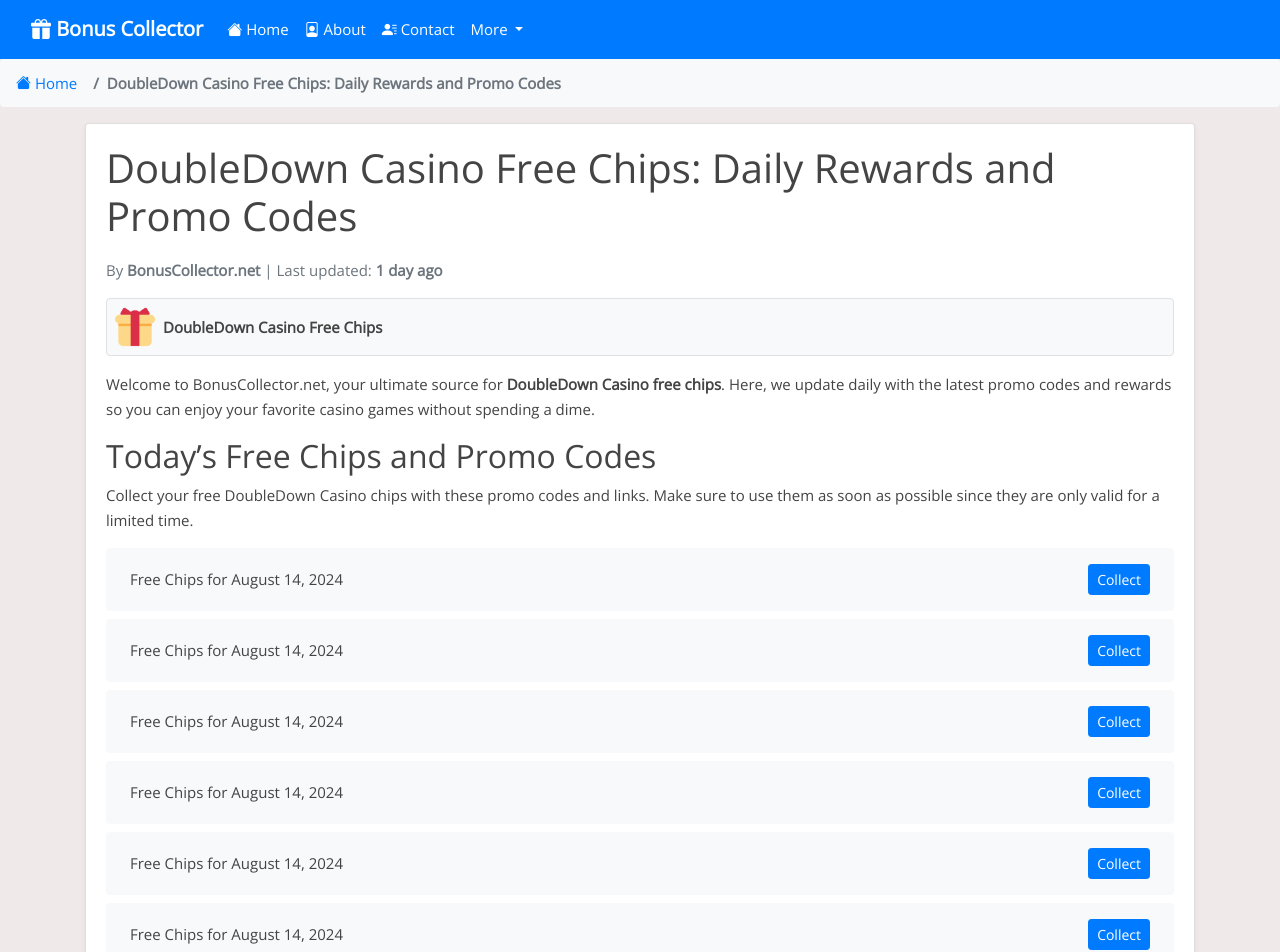
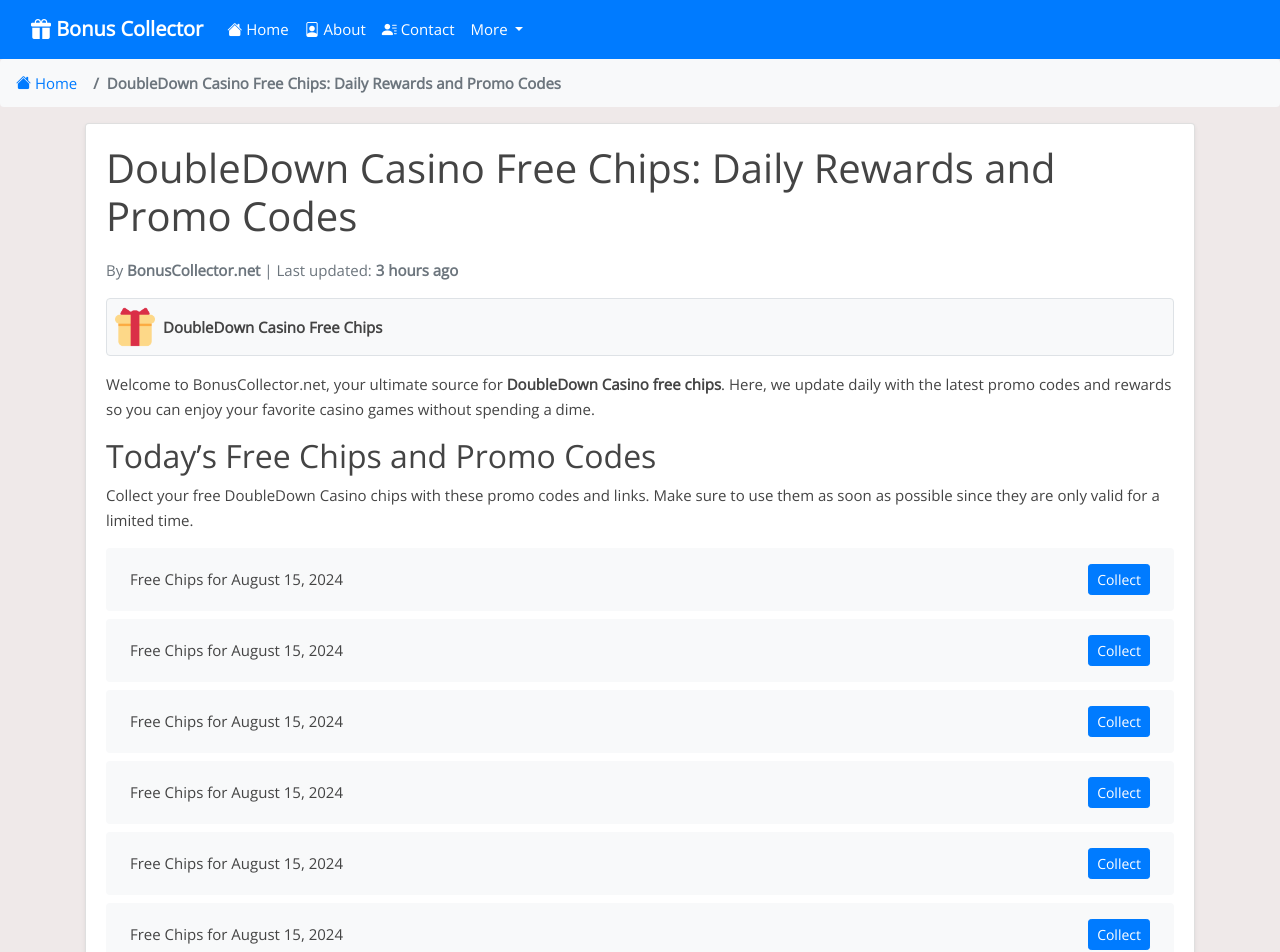
Before and after one commit to Prollad99/bs-net, a Jekyll site: the page built from _posts/2024-07-19-doubledown-casino.md, in a window 1280 px wide and 1400 px high. Shown: the top 952 px of the window. Built offline with Jekyll 4.4.1, drawn with Linux system fonts in a browser that asks for light colours; nearby versions of some CDN libraries; comment, search, counter and statistics services are not loaded; some of the changed text lies outside the part shown.

Commit message:
Update doubledown-casino reward links and last modified date

```diff
--- a/_data/include_files.yml
+++ b/_data/include_files.yml
@@ -35,7 +35,7 @@
   last_modified: 2024-08-14 13:33:21
 
 doubledown-casino.html:
-  last_modified: 2024-08-14 05:10:20
+  last_modified: 2024-08-15 11:08:02
 
 slotomania.html:
   last_modified: 2024-08-14 09:33:58
--- a/_includes/doubledown-casino.html
+++ b/_includes/doubledown-casino.html
@@ -1,4 +1,36 @@
 <ul class="list-group mt-3 mb-4">
+  <li class="list-group-item d-flex justify-content-between align-items-center">
+    <span>Free Chips for August 15, 2024</span>
+    <a href="https://www.doubledowncasino2.com/play?link=SLOTMACHINE.rgs.cleopatra.recommend.pid-QBJYNVN.cid-155938&game=rgs.slots&variant=rgs.cleopatra_recommend&lineCost=500&pid=QBJYNVN&cid=155938" class="btn btn-primary btn-sm">Collect</a>
+  </li>
+  <li class="list-group-item d-flex justify-content-between align-items-center">
+    <span>Free Chips for August 15, 2024</span>
+    <a href="https://www.doubledowncasino2.com/play?link=SLOTMACHINE.t8g.wildHoneyJackpot2101.300.recommend.pid-Y7MNZMU.cid-155936&game=rgs.slots&variant=t8g.wildHoneyJackpot2101.300_recommend&lineCost=1&pid=Y7MNZMU&cid=155936" class="btn btn-primary btn-sm">Collect</a>
+  </li>
+  <li class="list-group-item d-flex justify-content-between align-items-center">
+    <span>Free Chips for August 15, 2024</span>
+    <a href="https://www.doubledowncasino2.com/play?link=LOBBY.category-all.pid-OVXOISS.cid-155062&lobby=slotsAll&pid=OVXOISS&cid=155062" class="btn btn-primary btn-sm">Collect</a>
+  </li>
+  <li class="list-group-item d-flex justify-content-between align-items-center">
+    <span>Free Chips for August 15, 2024</span>
+    <a href="https://www.doubledowncasino2.com/play?link=SLOTMACHINE.t8g.rollingInMoreGold1910.249.recommend.pid-9ZKVYGM.cid-155934&game=rgs.slots&variant=t8g.rollingInMoreGold1910.249_recommend&lineCost=1&pid=9ZKVYGM&cid=155934" class="btn btn-primary btn-sm">Collect</a>
+  </li>
+  <li class="list-group-item d-flex justify-content-between align-items-center">
+    <span>Free Chips for August 15, 2024</span>
+    <a href="https://www.doubledowncasino.com/?game=rgs.slots&variant=t8g.7PigsCoinLink2308.419&lineCost=1&pid=8SGECZW&cid=155819&a_l_skey=sh-0-Nt-BQ6mSdj8KN" class="btn btn-primary btn-sm">Collect</a>
+  </li>
+  <li class="list-group-item d-flex justify-content-between align-items-center">
+    <span>Free Chips for August 15, 2024</span>
+    <a href="https://www.doubledowncasino.com/?lobby=megabucks&pid=HVMRJEI&cid=155818&a_l_skey=sh-0-Du-BQ6mSqyXOs" class="btn btn-primary btn-sm">Collect</a>
+  </li>
+  <li class="list-group-item d-flex justify-content-between align-items-center">
+    <span>Free Chips for August 15, 2024</span>
+    <a href="https://www.doubledowncasino.com/?game=rgs.slots&variant=t8g.rollingInMoreGold1910.249&lineCost=1&pid=EJVTDT5&cid=155817&a_l_skey=sh-0-Ha-BQ6mSx86dx" class="btn btn-primary btn-sm">Collect</a>
+  </li>
+  <li class="list-group-item d-flex justify-content-between align-items-center">
+    <span>Free Chips for August 15, 2024</span>
+    <a href="https://www.doubledowncasino.com/?game=rgs.slots&variant=duc.hallowinFiesta2405.445_recommend&lineCost=1&pid=D3YU7JM&cid=155816&a_l_skey=sh-0-MY-BQ6mS7EIgA" class="btn btn-primary btn-sm">Collect</a>
+  </li>
   <li class="list-group-item d-flex justify-content-between align-items-center">
     <span>Free Chips for August 14, 2024</span>
     <a href="https://www.doubledowncasino2.com/play?link=SLOTMACHINE.duc.cashNStack2406.448.recommend.pid-GPVKKVP.cid-155931&game=rgs.slots&variant=duc.cashNStack2406.448_recommend&lineCost=1&pid=GPVKKVP&cid=155931" class="btn btn-primary btn-sm">Collect</a>
@@ -367,36 +399,4 @@
     <span>Free Chips for Invalid Date</span>
     <a href="https://www.doubledowncasino2.com/play?link=SLOTMACHINE.duc.megaPiggySmash2404.444.recommend.pid-PI1WONT.cid-154891&game=rgs.slots&variant=duc.megaPiggySmash2404.444_recommend&lineCost=1&pid=PI1WONT&cid=154891&cid=154891&mkt_tok=NDI2LVpCRy0zOTQAAAGUr5v6bdNrxGbh-W9t1NIqjmVmUQuN5o_7MypMiTFDJV-0J1CpVEPM2Wx4uFm-vJuyogiTTmtoUOLhGxMRcyXu3pLedX1y99weFoYTRpklf8MJ_A" class="btn btn-primary btn-sm">Collect</a>
   </li>
-  <li class="list-group-item d-flex justify-content-between align-items-center">
-    <span>Free Chips for Invalid Date</span>
-    <a href="https://www.doubledowncasino2.com/play?link=SLOTMACHINE.t8g.gloriousHoney2402.440.recommend.pid-HB1DLNX.cid-154810.&game=rgs.slots&variant=t8g.gloriousHoney2402.440_recommend&lineCost=1&pid=HB1DLNX&cid=154810" class="btn btn-primary btn-sm">Collect</a>
-  </li>
-  <li class="list-group-item d-flex justify-content-between align-items-center">
-    <span>Free Chips for Invalid Date</span>
-    <a href="https://www.doubledowncasino2.com/play?link=SLOTMACHINE.duc.blackChipJackpot2401.453.recommend.pid-QWI4TGQ.cid-154808.&game=rgs.slots&variant=duc.blackChipJackpot2401.453_recommend&lineCost=1&pid=QWI4TGQ&cid=154808" class="btn btn-primary btn-sm">Collect</a>
-  </li>
-  <li class="list-group-item d-flex justify-content-between align-items-center">
-    <span>Free Chips for Invalid Date</span>
-    <a href="https://www.doubledowncasino2.com/play?link=SLOTMACHINE.t8g.elegantFortuneJackpot2405.436.recommend.pid-8AUIP7M.cid-154807.&game=rgs.slots&variant=t8g.elegantFortuneJackpot2405.436_recommend&lineCost=1&pid=8AUIP7M&cid=154807" class="btn btn-primary btn-sm">Collect</a>
-  </li>
-  <li class="list-group-item d-flex justify-content-between align-items-center">
-    <span>Free Chips for Invalid Date</span>
-    <a href="https://www.doubledowncasino2.com/play?link=SLOTMACHINE.t8g.wildHoneyJackpot2101.300.recommend.pid-PPBLYX6.cid-154806.&game=rgs.slots&variant=t8g.wildHoneyJackpot2101.300_recommend&lineCost=1&pid=PPBLYX6&cid=154806" class="btn btn-primary btn-sm">Collect</a>
-  </li>
-  <li class="list-group-item d-flex justify-content-between align-items-center">
-    <span>Free Chips for Invalid Date</span>
-    <a href="https://www.doubledowncasino.com/?lobby=megabucks&pid=XFQBKGT&cid=154957&a_l_skey=sh-0-On-BQ3Ku0pmfN" class="btn btn-primary btn-sm">Collect</a>
-  </li>
-  <li class="list-group-item d-flex justify-content-between align-items-center">
-    <span>Free Chips for Invalid Date</span>
-    <a href="https://www.doubledowncasino.com/?game=rgs.slots&variant=t8g.rollingInMoreGold1910.249_recommend&lineCost=1&pid=W6WHU4N&cid=154958&a_l_skey=sh-0-IN-BQ3KvE6vd4" class="btn btn-primary btn-sm">Collect</a>
-  </li>
-  <li class="list-group-item d-flex justify-content-between align-items-center">
-    <span>Free Chips for Invalid Date</span>
-    <a href="https://www.doubledowncasino.com/?game=rgs.slots&variant=t8g.wildHoneyJackpot2101.300&lineCost=1&pid=25FXBDQ&cid=154956&a_l_skey=sh-0-Pf-BQ3KvO8bVV" class="btn btn-primary btn-sm">Collect</a>
-  </li>
-  <li class="list-group-item d-flex justify-content-between align-items-center">
-    <span>Free Chips for Invalid Date</span>
-    <a href="https://www.doubledowncasino.com/?game=rgs.slots&variant=duc.buffaloBash2110.343_recommend&lineCost=1&pid=QAECBHZ&cid=154955&a_l_skey=sh-0-JL-BQ3KvanOt0" class="btn btn-primary btn-sm">Collect</a>
-  </li>
 </ul>
```
Also changed, not shown: links-json/doubledown-casino.json (+32 -24 lines).
